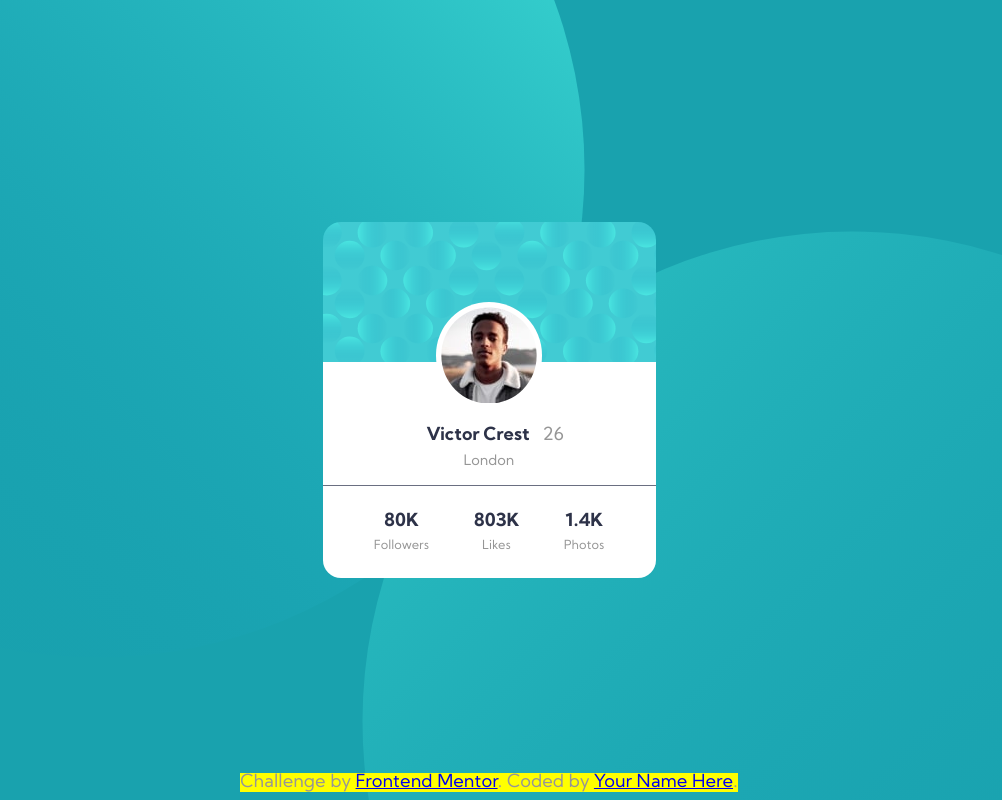
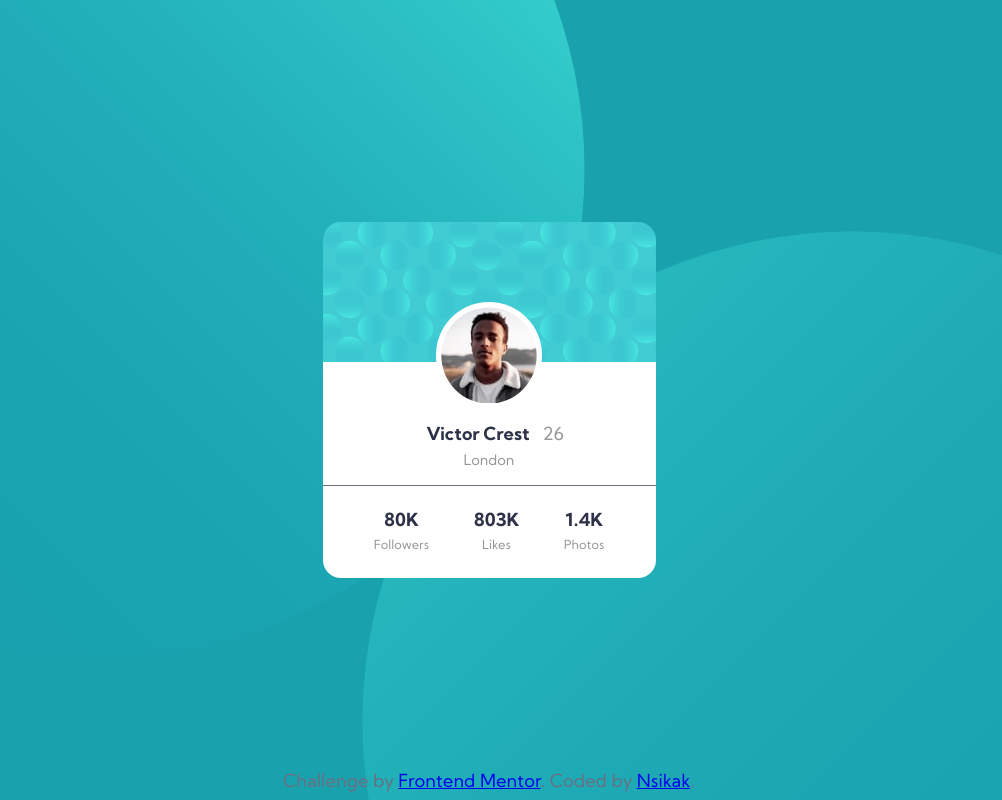
Before and after one commit to Nsikak1/profile-card-component-main, a plain HTML site: page index.html in a window 1280 px wide. Shown: the whole page, without its empty margins (151-1153 px from the left). Drawn offline with Linux system fonts and the light colour scheme.

Commit message:
cleaned footer

```diff
--- a/css/styles.css
+++ b/css/styles.css
@@ -94,7 +94,7 @@ body {
 }
 
 footer.footer {
-  background: yellow;
   position: fixed;
   bottom: 1%;
+  color: hsl(227, 10%, 46%);
 }
--- a/index.html
+++ b/index.html
@@ -37,7 +37,7 @@
       Challenge by
       <a href="https://www.frontendmentor.io?ref=challenge" target="_blank"
         >Frontend Mentor</a
-      >. Coded by <a href="#">Your Name Here</a>.
+      >. Coded by <a href="#">Nsikak</a>.
     </div>
   </body>
 </html>
```
